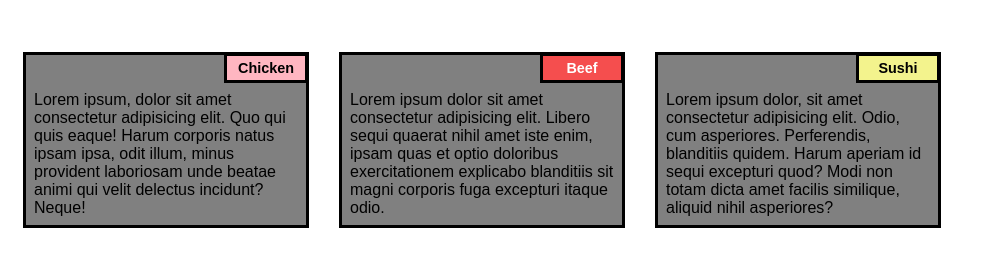
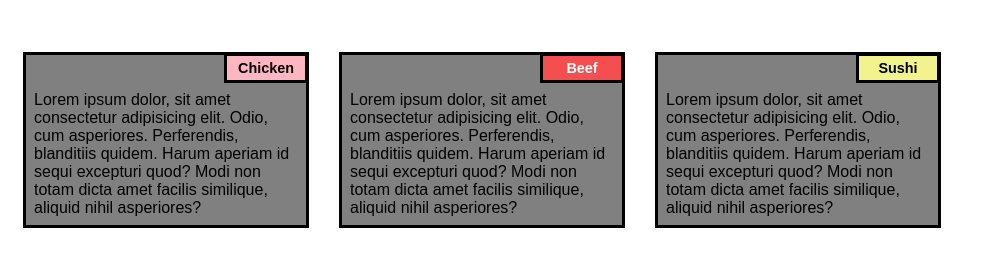
Before and after one commit to kenan-aljabi/kenan-aljabi.github.io, a plain HTML site: page module2-solution/index.html in a window 1280 px wide. Shown: the part 57-324 px from the top of the page, without its empty margins (0-981 px from the left). Drawn offline with Linux system fonts and the light colour scheme; files that its build step writes are made by us from their sources.

Commit message:
Update index.html

```diff
--- a/module2-solution/index.html
+++ b/module2-solution/index.html
@@ -13,9 +13,10 @@
       <div class="container">
         <p id="title1">Chicken</p>
         <p id="content">
-          Lorem ipsum, dolor sit amet consectetur adipisicing elit. Quo qui quis
-          eaque! Harum corporis natus ipsam ipsa, odit illum, minus provident
-          laboriosam unde beatae animi qui velit delectus incidunt? Neque!
+          Lorem ipsum dolor, sit amet consectetur adipisicing elit. Odio, cum
+          asperiores. Perferendis, blanditiis quidem. Harum aperiam id sequi
+          excepturi quod? Modi non totam dicta amet facilis similique, aliquid
+          nihil asperiores?
         </p>
       </div>
     </section>
@@ -23,10 +24,10 @@
       <div class="container">
         <p id="title2">Beef</p>
         <p id="content">
-          Lorem ipsum dolor sit amet consectetur adipisicing elit. Libero sequi
-          quaerat nihil amet iste enim, ipsam quas et optio doloribus
-          exercitationem explicabo blanditiis sit magni corporis fuga excepturi
-          itaque odio.
+          Lorem ipsum dolor, sit amet consectetur adipisicing elit. Odio, cum
+          asperiores. Perferendis, blanditiis quidem. Harum aperiam id sequi
+          excepturi quod? Modi non totam dicta amet facilis similique, aliquid
+          nihil asperiores?
         </p>
       </div>
     </section>
```
